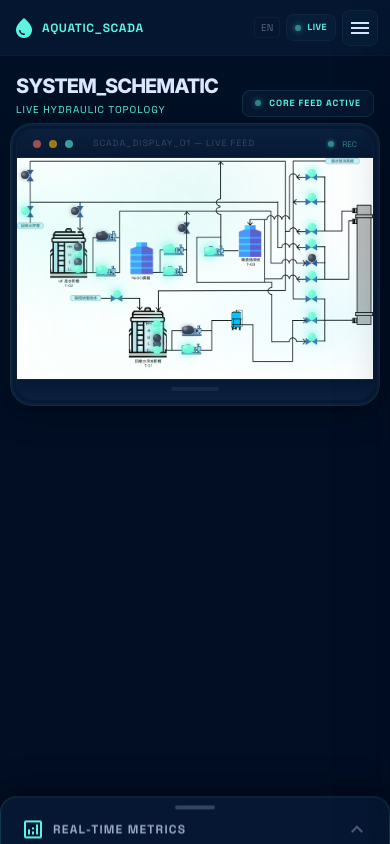
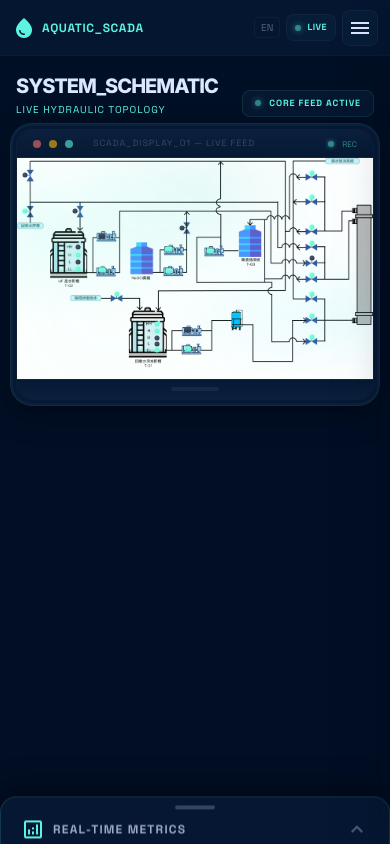
Before and after one commit to sharefun-ai/water-system-vue3, a Vue app: page /scada in a window 390 px wide. Built offline with nearby package versions, Linux system fonts and the light colour scheme; what vue3-apexcharts would draw is missing.

Commit message:
fix: shrink indicator lights to 5px on mobile to avoid blocking diagram
Reduced from 8px to 5px, removed glow/highlight effects on phone
to keep indicators minimal and not obscure background elements.

Co-Authored-By: Claude Opus 4.6 (1M context) <noreply@anthropic.com>

```diff
--- a/src/views/ScadaView.vue
+++ b/src/views/ScadaView.vue
@@ -1242,12 +1242,20 @@ onBeforeUnmount(() => {
 /* ===== Responsive: Phone (< 640px) — minimal indicators ===== */
 @media (max-width: 639px) {
   .indicator-light {
-    width: 8px !important;
-    height: 8px !important;
+    width: 5px !important;
+    height: 5px !important;
+    box-shadow: none !important;
+  }
+  .indicator-light::before {
+    display: none;
+  }
+  .indicator-light.on {
+    box-shadow: 0 0 3px rgba(91, 244, 222, 0.4) !important;
   }
   .indicator-light.rectangular {
-    width: 12px !important;
-    height: 8px !important;
+    width: 7px !important;
+    height: 5px !important;
+    border-radius: 2px;
   }
   .indicator-nameplate {
     display: none !important;
```
